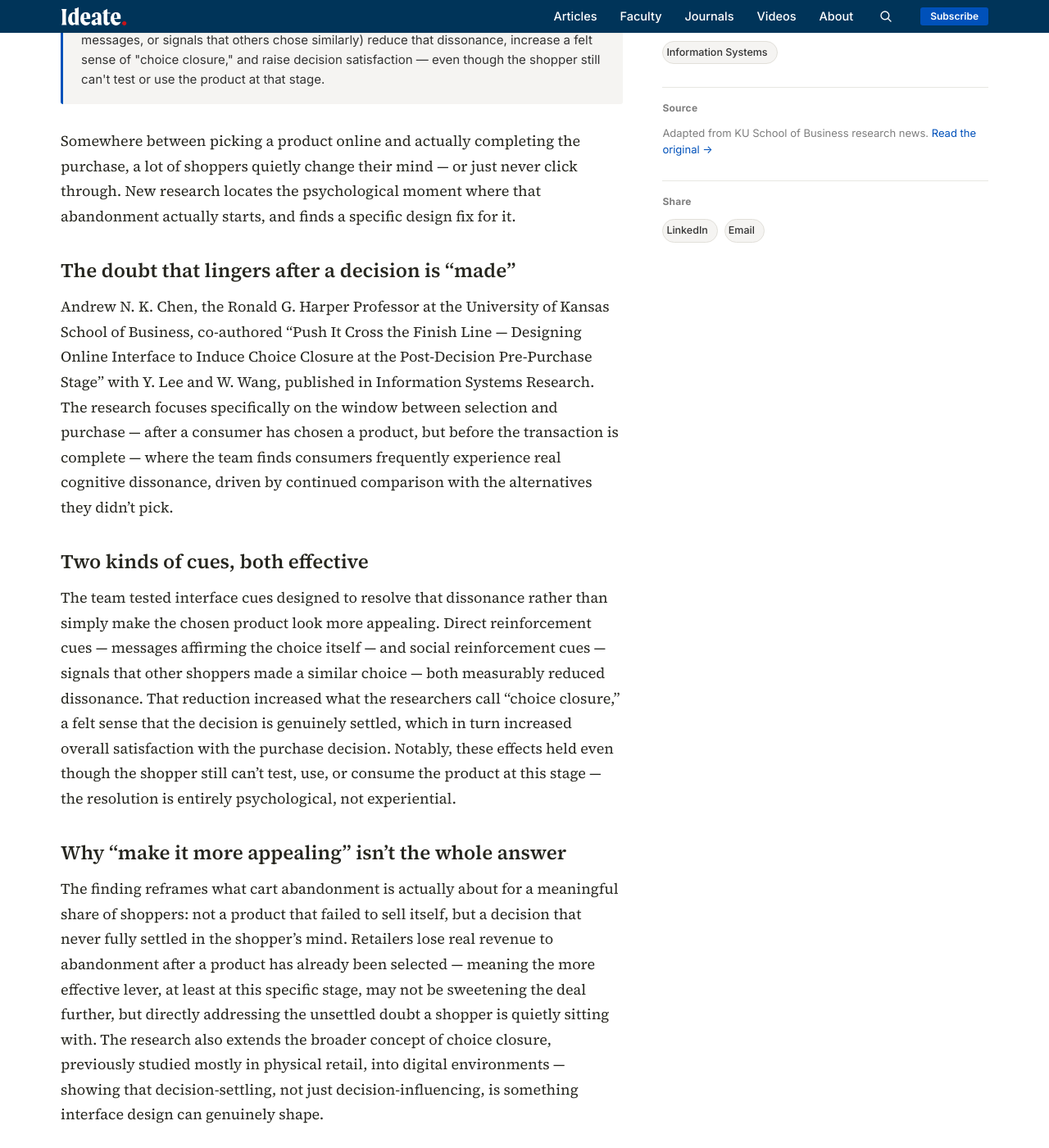
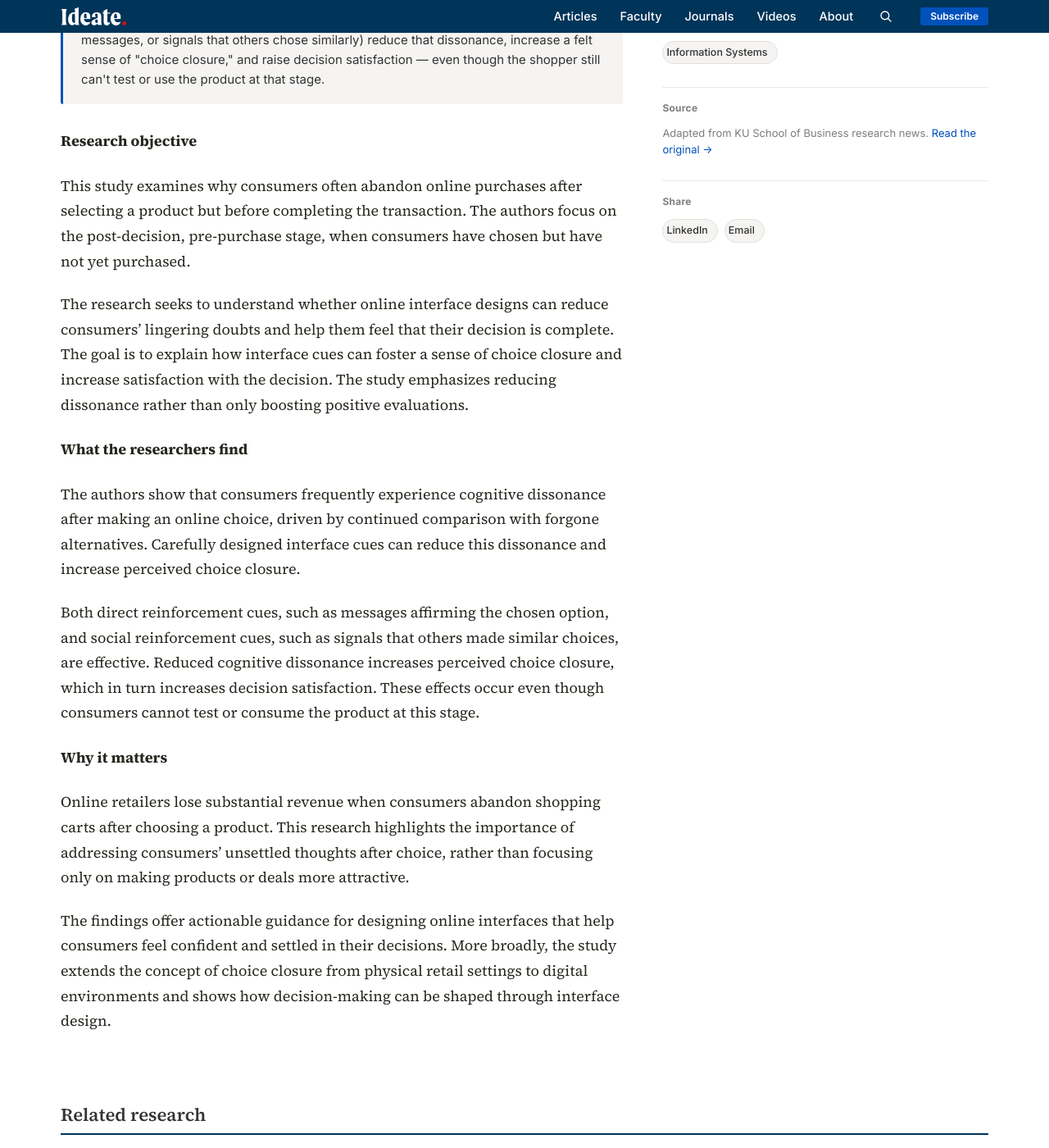
Before and after one commit to KUBschool/ideate, a Jekyll site: the page built from _articles/2025-05-19-online-choice-closure-cart-abandonment.md, in a window 1280 px wide and 1400 px high, scrolled down 1058 px. Shown: the whole window at 82% size. Built offline with Jekyll 4.4.1, drawn with Linux system fonts in a browser that asks for light colours; some of the changed text lies outside the part shown.

Commit message:
Update Article “2025-05-19-online-choice-closure-cart-abandonment”

```diff
--- a/_articles/2025-05-19-online-choice-closure-cart-abandonment.md
+++ b/_articles/2025-05-19-online-choice-closure-cart-abandonment.md
@@ -1,36 +1,42 @@
 ---
-title: "The online shopping moment right after you decide — and right before you might abandon it"
-dek: "Consumers who pick a product but haven't hit purchase yet are still quietly second-guessing themselves. New research finds small interface cues can settle that doubt — and stop the cart abandonment that follows it."
+title: The online shopping moment right after you decide — and right before you
+  might abandon it
+dek: Consumers who pick a product but haven't hit purchase yet are still quietly
+  second-guessing themselves. New research finds small interface cues can settle
+  that doubt — and stop the cart abandonment that follows it.
 topic: information-systems
 faculty:
   - andrew-n-k-chen
-byline: "Andrew N. K. Chen"
-date: 2025-05-19
+byline: Andrew N. K. Chen
+date: 2025-02-14
 image_tint: steam
 featured: false
-source_url: "https://business.ku.edu/research-and-faculty/analytics-information-operations/research-insights"
-answer_box: >-
-  Research on the "post-decision, pre-purchase" moment in online
-  shopping — after a consumer selects a product but before checking
-  out — finds that lingering cognitive dissonance from comparing the
-  choice against forgone alternatives drives cart abandonment. Interface
-  cues that directly or socially reinforce the choice (affirming
-  messages, or signals that others chose similarly) reduce that
-  dissonance, increase a felt sense of "choice closure," and raise
-  decision satisfaction — even though the shopper still can't test or
+source_url: https://business.ku.edu/research-and-faculty/analytics-information-operations/research-insights
+answer_box: Research on the "post-decision, pre-purchase" moment in online
+  shopping — after a consumer selects a product but before checking out — finds
+  that lingering cognitive dissonance from comparing the choice against forgone
+  alternatives drives cart abandonment. Interface cues that directly or socially
+  reinforce the choice (affirming messages, or signals that others chose
+  similarly) reduce that dissonance, increase a felt sense of "choice closure,"
+  and raise decision satisfaction — even though the shopper still can't test or
   use the product at that stage.
+journal: Information Systems Research
+journal_url: https://pubsonline.informs.org/doi/10.1287/isre.2021.0085
 ---
+#### Research objective
 
-Somewhere between picking a product online and actually completing the purchase, a lot of shoppers quietly change their mind — or just never click through. New research locates the psychological moment where that abandonment actually starts, and finds a specific design fix for it.
+This study examines why consumers often abandon online purchases after selecting a product but before completing the transaction. The authors focus on the post-decision, pre-purchase stage, when consumers have chosen but have not yet purchased.
 
-## The doubt that lingers after a decision is "made"
+The research seeks to understand whether online interface designs can reduce consumers’ lingering doubts and help them feel that their decision is complete. The goal is to explain how interface cues can foster a sense of choice closure and increase satisfaction with the decision. The study emphasizes reducing dissonance rather than only boosting positive evaluations.
 
-Andrew N. K. Chen, the Ronald G. Harper Professor at the University of Kansas School of Business, co-authored "Push It Cross the Finish Line — Designing Online Interface to Induce Choice Closure at the Post-Decision Pre-Purchase Stage" with Y. Lee and W. Wang, published in Information Systems Research. The research focuses specifically on the window between selection and purchase — after a consumer has chosen a product, but before the transaction is complete — where the team finds consumers frequently experience real cognitive dissonance, driven by continued comparison with the alternatives they didn't pick.
+#### What the researchers find
 
-## Two kinds of cues, both effective
+The authors show that consumers frequently experience cognitive dissonance after making an online choice, driven by continued comparison with forgone alternatives. Carefully designed interface cues can reduce this dissonance and increase perceived choice closure.
 
-The team tested interface cues designed to resolve that dissonance rather than simply make the chosen product look more appealing. Direct reinforcement cues — messages affirming the choice itself — and social reinforcement cues — signals that other shoppers made a similar choice — both measurably reduced dissonance. That reduction increased what the researchers call "choice closure," a felt sense that the decision is genuinely settled, which in turn increased overall satisfaction with the purchase decision. Notably, these effects held even though the shopper still can't test, use, or consume the product at this stage — the resolution is entirely psychological, not experiential.
+Both direct reinforcement cues, such as messages affirming the chosen option, and social reinforcement cues, such as signals that others made similar choices, are effective. Reduced cognitive dissonance increases perceived choice closure, which in turn increases decision satisfaction. These effects occur even though consumers cannot test or consume the product at this stage.
 
-## Why "make it more appealing" isn't the whole answer
+#### Why it matters
 
-The finding reframes what cart abandonment is actually about for a meaningful share of shoppers: not a product that failed to sell itself, but a decision that never fully settled in the shopper's mind. Retailers lose real revenue to abandonment after a product has already been selected — meaning the more effective lever, at least at this specific stage, may not be sweetening the deal further, but directly addressing the unsettled doubt a shopper is quietly sitting with. The research also extends the broader concept of choice closure, previously studied mostly in physical retail, into digital environments — showing that decision-settling, not just decision-influencing, is something interface design can genuinely shape.
+Online retailers lose substantial revenue when consumers abandon shopping carts after choosing a product. This research highlights the importance of addressing consumers’ unsettled thoughts after choice, rather than focusing only on making products or deals more attractive.
+
+The findings offer actionable guidance for designing online interfaces that help consumers feel confident and settled in their decisions. More broadly, the study extends the concept of choice closure from physical retail settings to digital environments and shows how decision-making can be shaped through interface design.
```
